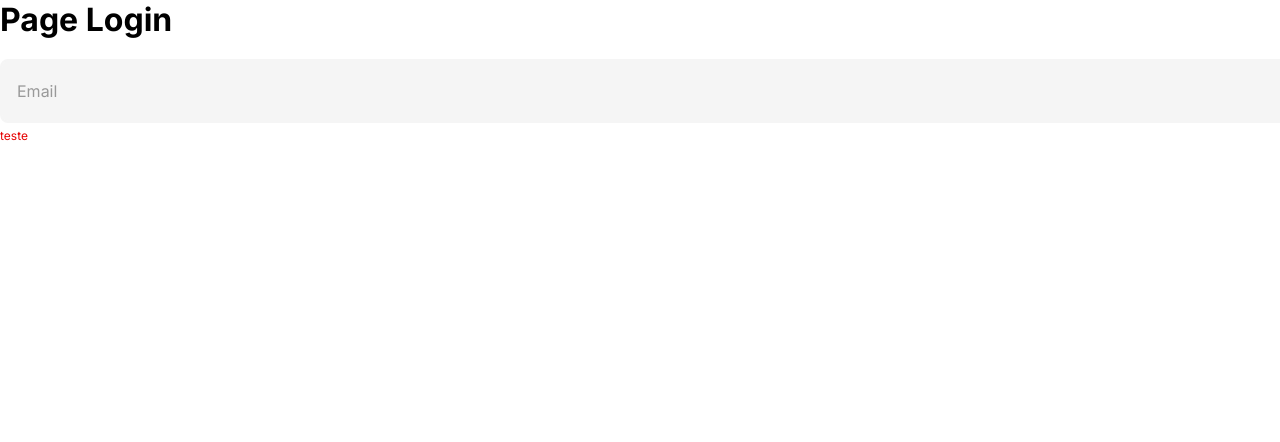
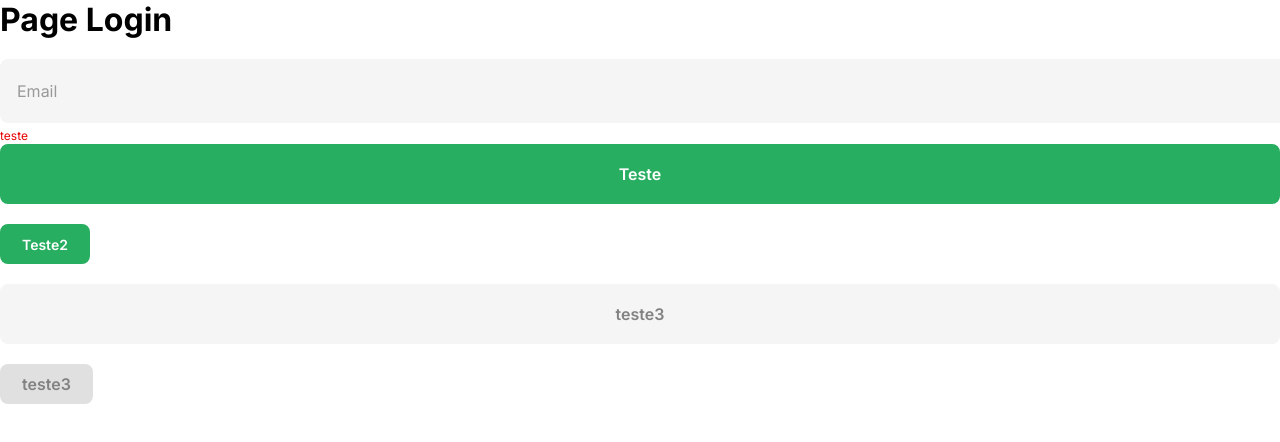
Before and after one commit to Kenzie-Academy-Brasil-Developers/react-entrega-template-hamburgueria-da-kenzie-2.0, a React (Vite) app: page /login in a window 1280 px wide. Shown: the top 442 px of the page. Built offline with nearby package versions, Linux system fonts and the light colour scheme.

Commit message:
feat: create Button component

```diff
--- a/src/components/Button/index.tsx
+++ b/src/components/Button/index.tsx
@@ -0,0 +1,76 @@
+import { ReactNode } from "react";
+import {
+  StyledButtonPrimaryDefault,
+  StyledButtonPrimaryMedium,
+  StyledButtonGrey1Default,
+  StyledButtonGrey2Medium,
+} from "./style";
+
+interface iButtonProps {
+  name?: string;
+  type: "button" | "submit";
+  variant: "PrimaryDefault" | "PrimaryMedium" | "Grey1Default" | "Grey2Medium";
+  action?: () => void;
+  children?: ReactNode;
+  disabled?: boolean;
+}
+export const Button = ({
+  name,
+  type,
+  variant,
+  disabled,
+  action,
+  children,
+}: iButtonProps) => {
+  switch (variant) {
+    case "PrimaryDefault":
+      return (
+        <StyledButtonPrimaryDefault
+          onClick={action}
+          type={type}
+          disabled={disabled}
+        >
+          {name}
+          {children}
+        </StyledButtonPrimaryDefault>
+      );
+      break;
+    case "PrimaryMedium":
+      return (
+        <StyledButtonPrimaryMedium
+          onClick={action}
+          type={type}
+          disabled={disabled}
+        >
+          {name}
+          {children}
+        </StyledButtonPrimaryMedium>
+      );
+      break;
+
+    case "Grey1Default":
+      return (
+        <StyledButtonGrey1Default
+          onClick={action}
+          type={type}
+          disabled={disabled}
+        >
+          {name}
+          {children}
+        </StyledButtonGrey1Default>
+      );
+      break;
+    case "Grey2Medium":
+      return (
+        <StyledButtonGrey2Medium
+          onClick={action}
+          type={type}
+          disabled={disabled}
+        >
+          {name}
+          {children}
+        </StyledButtonGrey2Medium>
+      );
+      break;
+  }
+};
--- a/src/components/Button/style.ts
+++ b/src/components/Button/style.ts
@@ -0,0 +1,109 @@
+import styled from "styled-components";
+
+const cssDefault: string = `
+
+cursor: pointer;
+border-radius: 8px;
+padding: 0 20px;
+
+display: flex;
+align-items: center;
+justify-content: center;
+
+font-weight: 600;
+line-height: 19px;
+
+`;
+
+export const StyledButtonPrimaryDefault = styled.button`
+  ${cssDefault}
+
+  font-size: 16px;
+
+  width: 100%;
+  height: 60px;
+
+  border: 2px solid var(--color-primary);
+  background-color: var(--color-primary);
+  color: var(--color-gray-0);
+
+  &:hover {
+    border: 2px solid var(--color-primary-hover);
+    background-color: var(--color-primary-hover);
+  }
+
+  &:disabled {
+    border: 2px solid var(--color-primary-disableb);
+    background-color: var(--color-primary-disableb);
+  }
+`;
+
+export const StyledButtonPrimaryMedium = styled.button`
+  ${cssDefault}
+
+  font-size: 14px;
+
+  height: 40px;
+
+  border: 2px solid var(--color-primary);
+  background-color: var(--color-primary);
+  color: var(--color-gray-0);
+
+  &:hover {
+    border: 2px solid var(--color-primary-hover);
+    background-color: var(--color-primary-hover);
+  }
+
+  &:disabled {
+    border: 2px solid var(--color-primary-disableb);
+    background-color: var(--color-primary-disableb);
+  }
+`;
+
+export const StyledButtonGrey1Default = styled.button`
+  ${cssDefault}
+
+  font-size: 16px;
+
+  width: 100%;
+  height: 60px;
+
+  border: 2px solid var(--color-gray-1);
+  background-color: var(--color-gray-1);
+  color: var(--color-gray-3);
+
+  &:hover {
+    border: 2px solid var(--color-gray-2);
+    background-color: var(--color-gray-2);
+  }
+
+  &:disabled {
+    border: 2px solid var(--color-gray-3);
+    background-color: var(--color-gray-3);
+    color: var(--color-gray-2);
+  }
+`;
+
+export const StyledButtonGrey2Medium = styled.button`
+  ${cssDefault}
+
+  font-size: 16px;
+
+  height: 40px;
+
+  border: 2px solid var(--color-gray-2);
+  background-color: var(--color-gray-2);
+  color: var(--color-gray-3);
+
+  &:hover {
+    border: 2px solid var(--color-gray-3);
+    background-color: var(--color-gray-3);
+    color: var(--color-gray-2);
+  }
+
+  &:disabled {
+    border: 2px solid var(--color-gray-4);
+    background-color: var(--color-gray-4);
+    color: var(--color-gray-2);
+  }
+`;
--- a/src/pages/login/index.tsx
+++ b/src/pages/login/index.tsx
@@ -1,3 +1,4 @@
+import { Button } from "../../components/Button";
 import { Input } from "../../components/Input";
 
 export const LoginPage = () => {
@@ -12,6 +13,13 @@ export const LoginPage = () => {
         placeholder="Email"
         error="teste"
       />
+      <Button type="button" variant="PrimaryDefault" name="Teste" />
+      <br></br>
+      <Button type="button" variant="PrimaryMedium" name="Teste2" />
+      <br></br>
+      <Button type="button" variant="Grey1Default" name="teste3" />
+      <br></br>
+      <Button type="button" variant="Grey2Medium" name="teste3" />
     </>
   );
 };
```
